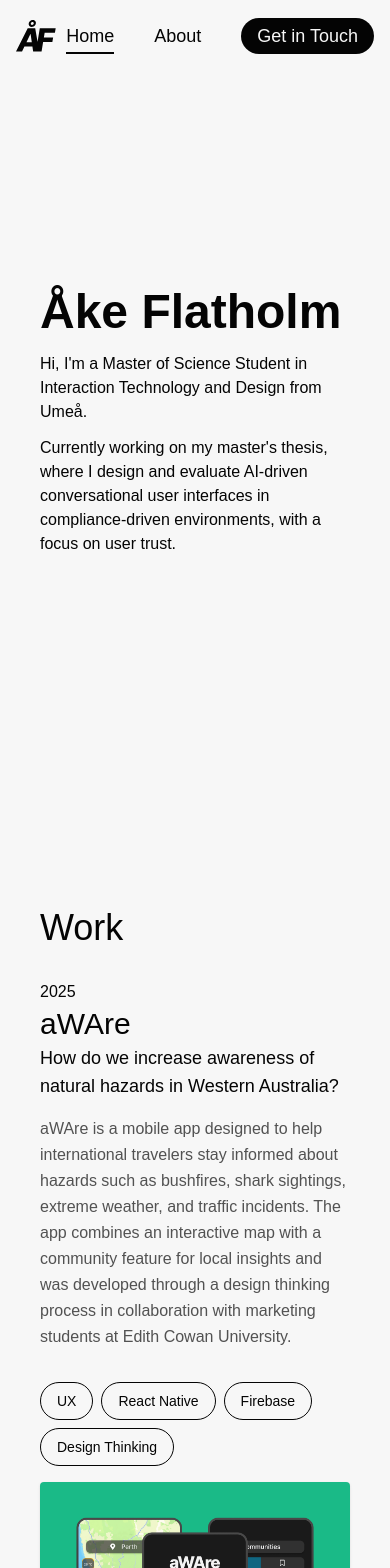
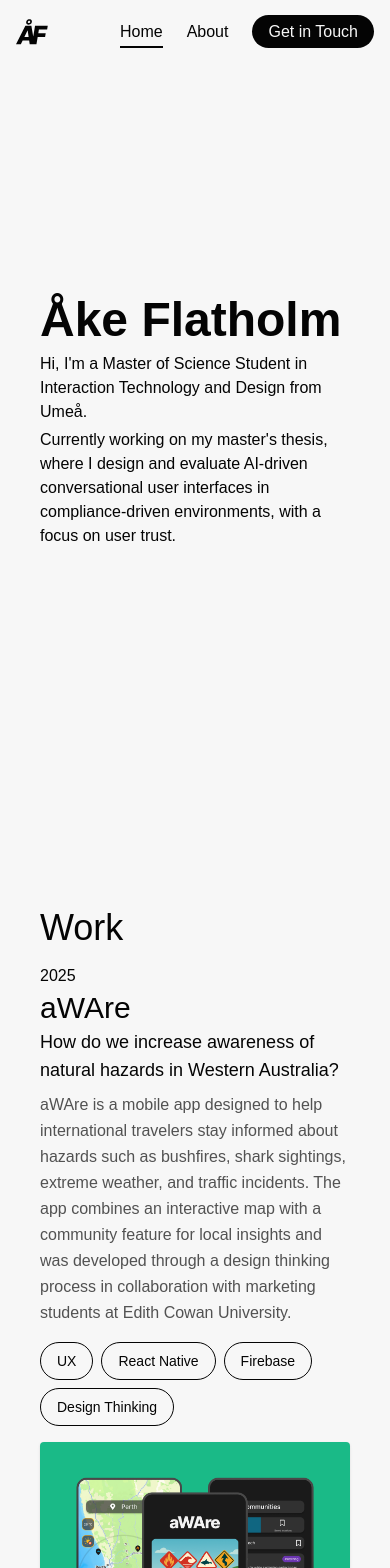
Before and after one commit to CodingQuercus/portfolio, a Next.js app: page / in a window 390 px wide. Shown: the top 1568 px of the page. Built offline with nearby package versions, Linux system fonts and the light colour scheme.

Commit message:
responsivitet fix

```diff
--- a/app/about/page.tsx
+++ b/app/about/page.tsx
@@ -13,10 +13,10 @@ export default function About() {
                 initial={{ opacity: 0, y: 12 }}
                 animate={{ opacity: 1, y: 0 }}
                 transition={{ duration: 0.35, delay: 0.1, ease: "easeOut" }}
+                className="mb-4"
             >
-
-                <h1 className="text-5xl font-medium text-left">About</h1>
-                <div className="text-base text-neutral-600 leading-relaxed flex flex-col gap-2 w-full sm:w-[500px] my-4">
+                <h1 className="text-4xl sm:text-5xl font-medium mb-2">About</h1>
+                <div className="text-base text-neutral-600 leading-relaxed flex flex-col gap-2 w-full sm:w-[500px]">
                     <p>
                         Hi, I&apos;m Åke. A Master of Science student in Interaction Technology and Design.
                     </p>
--- a/app/components/CaseCard.tsx
+++ b/app/components/CaseCard.tsx
@@ -20,8 +20,8 @@ type CaseCardProps = {
 export default function CaseCard({ title, year, subtitle, desc, tags, image, href, variant }: CaseCardProps) {
 	return (
 		<div className={`flex flex-col gap-4 md:flex-row ${variant ? "md:flex-row" : "md:flex-row-reverse"} w-full md:items-stretch md:justify-between`}>
-			<div className="flex flex-1 flex-col justify-between gap-8 lg:gap-0">
-				<div className="flex flex-col gap-4">
+			<div className="flex flex-1 flex-col justify-between gap-4 lg:gap-0">
+				<div className="flex flex-col gap-2">
 					<div className="flex flex-col gap-0.5">
 						<p className="text-base">{year}</p>
 						<h3 className="text-3xl font-medium">{title}</h3>
--- a/app/components/CaseStudies.tsx
+++ b/app/components/CaseStudies.tsx
@@ -12,7 +12,7 @@ export default function CaseStudies() {
   return (
     <section className="flex flex-col mb-10">
       <motion.h2
-        className="text-4xl sm:text-5xl font-medium mb-8"
+        className="text-4xl sm:text-5xl font-medium mb-4 sm:mb-8"
         initial={{ opacity: 0, y: 20 }}
         whileInView={{ opacity: 1, y: 0 }}
         transition={{ duration: 0.4, ease: "easeOut" }}
--- a/app/components/Hero.tsx
+++ b/app/components/Hero.tsx
@@ -4,18 +4,17 @@ import { motion } from "framer-motion";
 
 export default function Hero() {
     return (
-        <section className="flex flex-col gap-5 md:gap-4 items-start justify-evenly min-h-screen">
+        <section className="flex flex-col items-start justify-evenly min-h-screen">
             <motion.div
                 initial={{ opacity: 0, y: 24 }}
                 animate={{ opacity: 1, y: 0 }}
                 transition={{ duration: 0.4, ease: "easeOut" }}
-                className="flex flex-col gap-4"
+                className="flex flex-col gap-2"
             >
                 <motion.div
                     initial={{ opacity: 0, y: 12 }}
                     animate={{ opacity: 1, y: 0 }}
                     transition={{ duration: 0.35, delay: 0.1, ease: "easeOut" }}
-                    className="flex flex-col gap-1"
                 >
                     <div className="text-5xl font-semibold sm:text-7xl md:text-8xl lg:text-9xl">
                         Åke Flatholm
@@ -26,7 +25,7 @@ export default function Hero() {
                     initial={{ opacity: 0, y: 12 }}
                     animate={{ opacity: 1, y: 0 }}
                     transition={{ duration: 0.35, delay: 0.18, ease: "easeOut" }}
-                    className="flex flex-col gap-3 sm:w-4/5 md:w-3/4"
+                    className="flex flex-col gap-1 sm:gap-2 sm:w-4/5 md:w-3/4"
                 >
                     <p className="text-base md:text-2xl">
                         Hi, I&apos;m a Master of Science Student in Interaction Technology and Design from Umeå.
--- a/app/components/Navbar.tsx
+++ b/app/components/Navbar.tsx
@@ -15,20 +15,20 @@ export default function Navbar() {
     }, []);
 
     return (
-        <nav className={`fixed z-50 px-4 md:px-10 py-4 left-1/2 -translate-x-1/2 top-0 w-full transition
+        <nav className={`fixed z-50 px-4 sm:px-10 py-4 left-1/2 -translate-x-1/2 top-0 w-full transition
             ${scrolled ? "backdrop-blur-sm shadow-sm" : "bg-transparent"}
         `}>
             <div className="flex items-center justify-between">
 
                 <motion.div whileHover={{ scale: 1.1 }}>
                     <Link href="/" className="font-semibold text-lg">
-                        <svg xmlns="http://www.w3.org/2000/svg" width="40" height="40" viewBox="0 0 40 32" fill="none">
+                        <svg xmlns="http://www.w3.org/2000/svg" width="32" height="32" viewBox="0 0 40 32" fill="none">
                             <path d="M6.0455 31.4545H4.43459e-05L11.716 8.18182H19.2046L23.1932 31.4545H17.1478L14.591 14.0455H14.4091L6.0455 31.4545ZM6.77277 22.2955H19.4091L18.6819 26.5682H6.0455L6.77277 22.2955ZM15.75 6.92045C14.75 6.92045 13.9546 6.57576 13.3637 5.88636C12.7728 5.19697 12.5531 4.37121 12.7046 3.40909C12.8107 2.77273 13.0607 2.19697 13.4546 1.68182C13.8561 1.15909 14.3447 0.749999 14.9205 0.454546C15.5038 0.151515 16.1213 0 16.7728 0C17.447 0 18.0379 0.159091 18.5455 0.477272C19.0531 0.787879 19.4281 1.20833 19.6705 1.73864C19.9129 2.26894 19.9697 2.85985 19.841 3.51136C19.7273 4.13258 19.4697 4.70455 19.0682 5.22727C18.6667 5.74242 18.1743 6.1553 17.591 6.46591C17.0076 6.76894 16.394 6.92045 15.75 6.92045ZM16.0341 4.88636C16.4357 4.88636 16.8107 4.74621 17.1591 4.46591C17.5152 4.18561 17.7197 3.84848 17.7728 3.45455C17.8182 3.06061 17.7197 2.72727 17.4773 2.45455C17.2349 2.17424 16.9016 2.03409 16.4773 2.03409C16.0758 2.03409 15.7122 2.17424 15.3864 2.45455C15.0607 2.72727 14.8599 3.06061 14.7841 3.45455C14.716 3.84091 14.8031 4.17803 15.0455 4.46591C15.2879 4.74621 15.6175 4.88636 16.0341 4.88636ZM19.9389 31.4545L23.8025 8.18182H39.6889L38.9162 12.75H28.6548L27.8821 17.5227H37.1321L36.3594 22.1023H27.1094L25.5639 31.4545H19.9389Z" fill="#040404" />
                         </svg>
                     </Link>
                 </motion.div>
 
-                <div className="flex items-center gap-10">
+                <div className="flex items-center gap-6">
 
                     <motion.div
                         className="relative w-fit"
@@ -36,7 +36,7 @@ export default function Navbar() {
                         initial="rest"
                         animate="rest"
                     >
-                        <Link href="/" className="text-lg">
+                        <Link href="/" className="text-base sm:text-lg">
                             Home
                         </Link>
 
@@ -56,7 +56,7 @@ export default function Navbar() {
                         initial="rest"
                         animate="rest"
                     >
-                        <Link href="/about" className="text-lg">
+                        <Link href="/about" className="text-base sm:text-lg">
                             About
                         </Link>
 
@@ -72,7 +72,7 @@ export default function Navbar() {
                     <motion.div whileHover={{scale: 1.05}}>
                         <Link
                             href="#contact"
-                            className="text-lg px-4 py-2 bg-foreground rounded-full text-background hover:opacity-50 transition"
+                            className="text-base sm:text-lg px-4 py-2 bg-foreground rounded-full text-background hover:opacity-50 transition"
                         >
                             Get in Touch
                         </Link>
```
